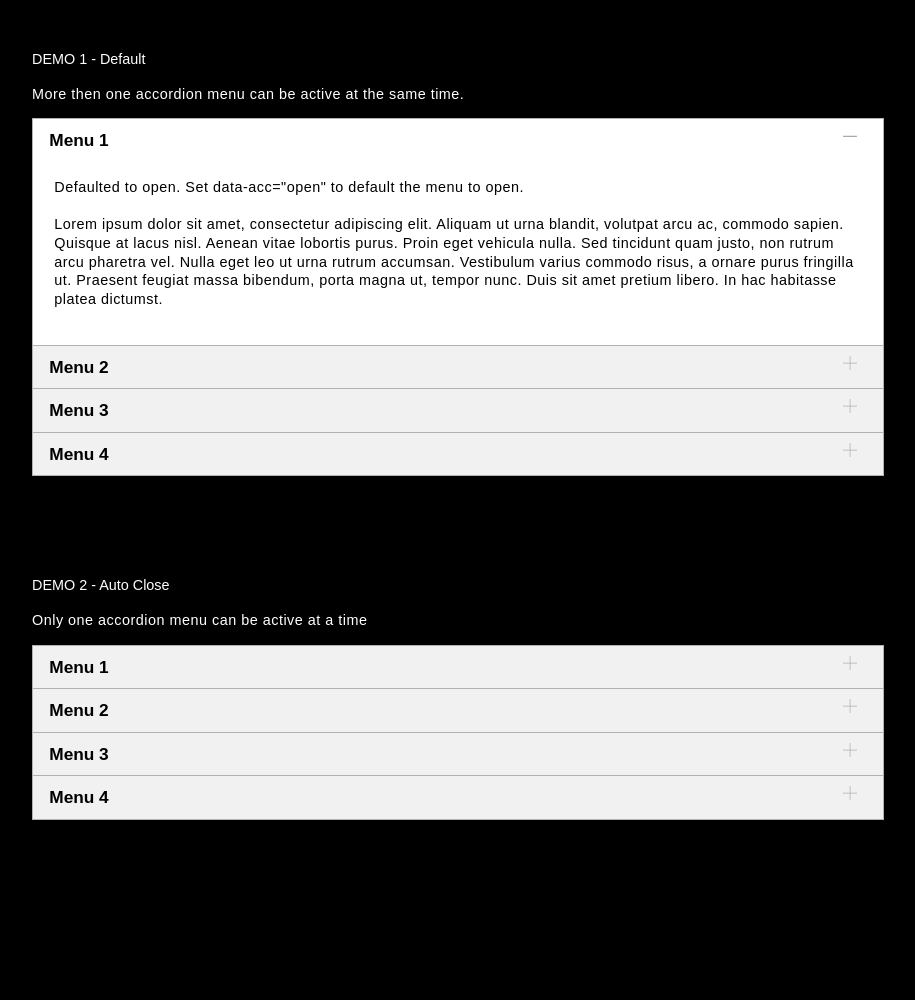
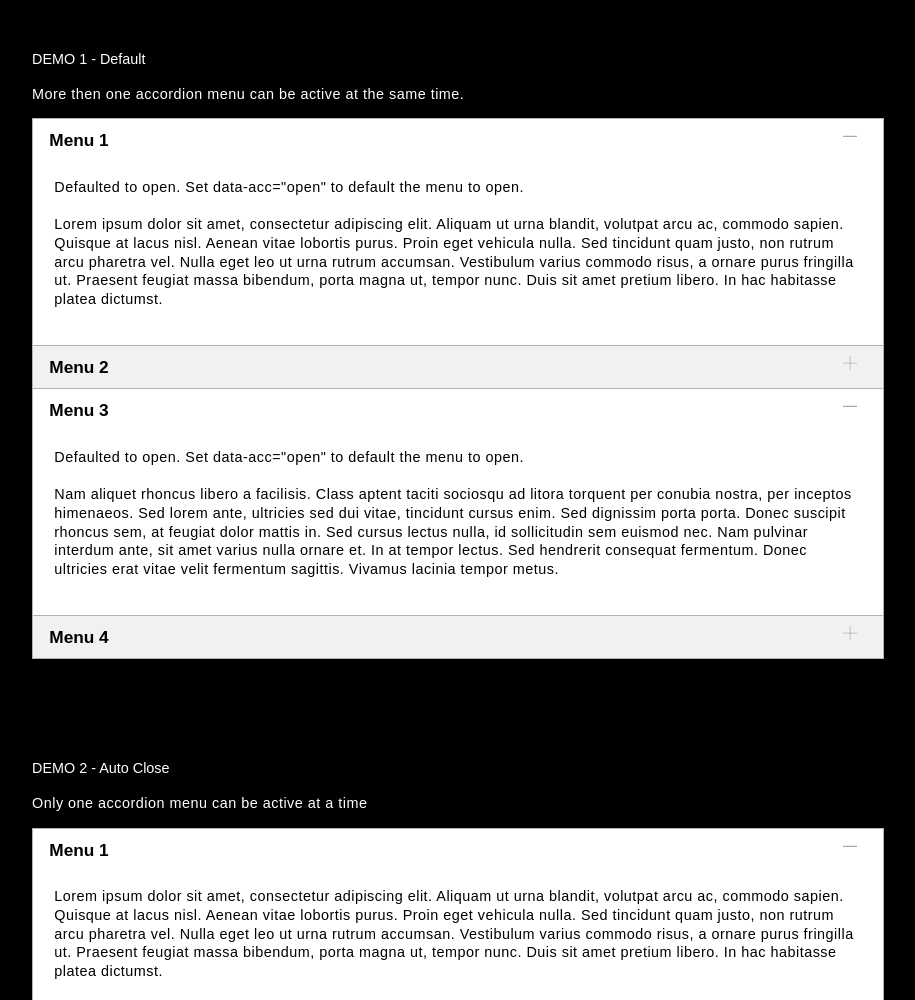
Before and after one commit to jeffreypoland/jquery-accordion, a plain HTML site: page index.html in a window 1280 px wide. Shown: the top 1000 px of the page, without its empty margins (183-1098 px from the left). Before the commit the page ends 870 px from the top, so only its background shows below. Drawn offline with Linux system fonts and the light colour scheme.

Commit message:
accordion 0.0.3

```diff
--- a/index.html
+++ b/index.html
@@ -28,9 +28,9 @@
                 <h3>Menu 2 <span></span></h3>
                 <div class="accordion_content" > <p>Vestibulum vitae justo sit amet dui malesuada feugiat. Aenean luctus sed enim ac semper. Maecenas feugiat rutrum leo vitae accumsan. Sed non molestie metus, at scelerisque sem. Proin accumsan justo ac adipiscing ullamcorper. Pellentesque euismod in velit in pellentesque. Nullam eu dapibus nisi. Vivamus ut lectus vehicula nisi gravida rutrum sit amet a mi. Aliquam erat volutpat. Donec pellentesque odio quam, sed semper mauris condimentum in. Quisque vulputate dapibus massa, et vestibulum quam porta id. Sed feugiat vitae massa nec lacinia. Mauris blandit malesuada orci sit amet lacinia.</p></div>
             </div>
-            <div class="accordion" id="Menu3" data-acc="closed">
+            <div class="accordion" id="Menu3" data-acc="open">
                 <h3>Menu 3 <span></span></h3>
-                <div class="accordion_content" > <p>Nam aliquet rhoncus libero a facilisis. Class aptent taciti sociosqu ad litora torquent per conubia nostra, per inceptos himenaeos. Sed lorem ante, ultricies sed dui vitae, tincidunt cursus enim. Sed dignissim porta porta. Donec suscipit rhoncus sem, at feugiat dolor mattis in. Sed cursus lectus nulla, id sollicitudin sem euismod nec. Nam pulvinar interdum ante, sit amet varius nulla ornare et. In at tempor lectus. Sed hendrerit consequat fermentum. Donec ultricies erat vitae velit fermentum sagittis. Vivamus lacinia tempor metus.</p></div>
+                <div class="accordion_content" > <p>Defaulted to open. Set data-acc="open" to default the menu to open.<br><br>Nam aliquet rhoncus libero a facilisis. Class aptent taciti sociosqu ad litora torquent per conubia nostra, per inceptos himenaeos. Sed lorem ante, ultricies sed dui vitae, tincidunt cursus enim. Sed dignissim porta porta. Donec suscipit rhoncus sem, at feugiat dolor mattis in. Sed cursus lectus nulla, id sollicitudin sem euismod nec. Nam pulvinar interdum ante, sit amet varius nulla ornare et. In at tempor lectus. Sed hendrerit consequat fermentum. Donec ultricies erat vitae velit fermentum sagittis. Vivamus lacinia tempor metus.</p></div>
             </div>
             <div class="accordion" id="Menu4" data-acc="closed">
                 <h3>Menu 4 <span></span></h3>
@@ -44,11 +44,11 @@
         <div class="row">
             <h2>DEMO 2 - Auto Close </h2>
             <p class="center">Only one accordion menu can be active at a time</p>
-            <div class="accordionAuto" data-acc="closed">
+            <div class="accordionAuto" data-acc="open">
                 <h3>Menu 1<span></span></h3>
                 <div class="accordion_content" ><p>Lorem ipsum dolor sit amet, consectetur adipiscing elit. Aliquam ut urna blandit, volutpat arcu ac, commodo sapien. Quisque at lacus nisl. Aenean vitae lobortis purus. Proin eget vehicula nulla. Sed tincidunt quam justo, non rutrum arcu pharetra vel. Nulla eget leo ut urna rutrum accumsan. Vestibulum varius commodo risus, a ornare purus fringilla ut. Praesent feugiat massa bibendum, porta magna ut, tempor nunc. Duis sit amet pretium libero. In hac habitasse platea dictumst.</p></div>
             </div>
-            <div class="accordionAuto" data-acc="closed">
+            <div class="accordionAuto" data-acc="open">
                 <h3>Menu 2 <span></span></h3>
                 <div class="accordion_content" > <p>Vestibulum vitae justo sit amet dui malesuada feugiat. Aenean luctus sed enim ac semper. Maecenas feugiat rutrum leo vitae accumsan. Sed non molestie metus, at scelerisque sem. Proin accumsan justo ac adipiscing ullamcorper. Pellentesque euismod in velit in pellentesque. Nullam eu dapibus nisi. Vivamus ut lectus vehicula nisi gravida rutrum sit amet a mi. Aliquam erat volutpat. Donec pellentesque odio quam, sed semper mauris condimentum in. Quisque vulputate dapibus massa, et vestibulum quam porta id. Sed feugiat vitae massa nec lacinia. Mauris blandit malesuada orci sit amet lacinia.</p></div>
             </div>
--- a/js/accordion.js
+++ b/js/accordion.js
@@ -80,6 +80,8 @@ $(function($) {
       if (auto == 'true') {
         if(up == 'closed'){
         $(this).parent().parent().find('.active_acc').find(con).slideToggle("slow");
+        }else{
+          $(sib).find(con).css({display: 'none'});
         }
         sib.attr('data-acc', 'closed');
         sib.find(con).removeClass('active_acc');
```
Also changed, not shown: js/accordion.min.js.
